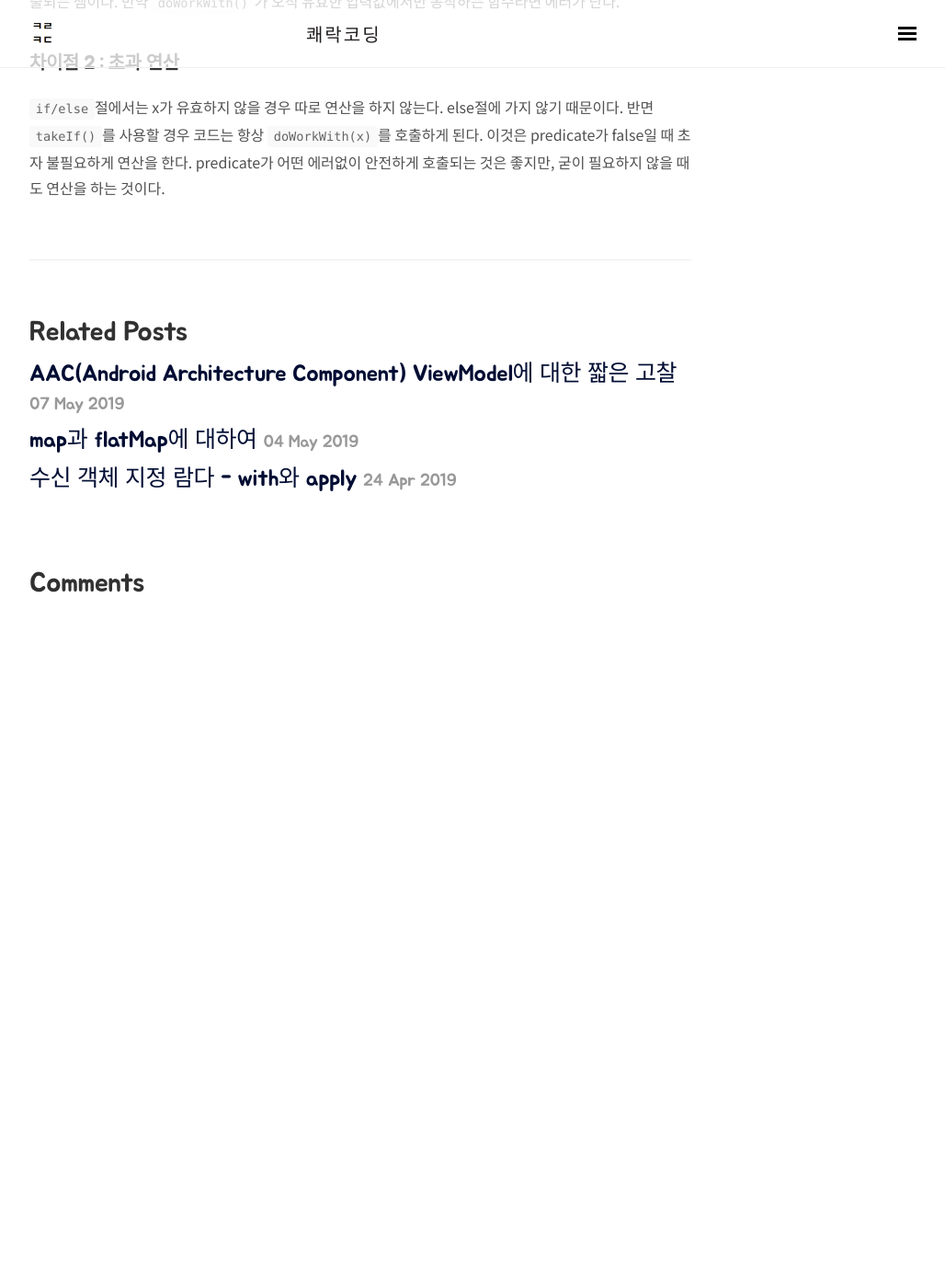
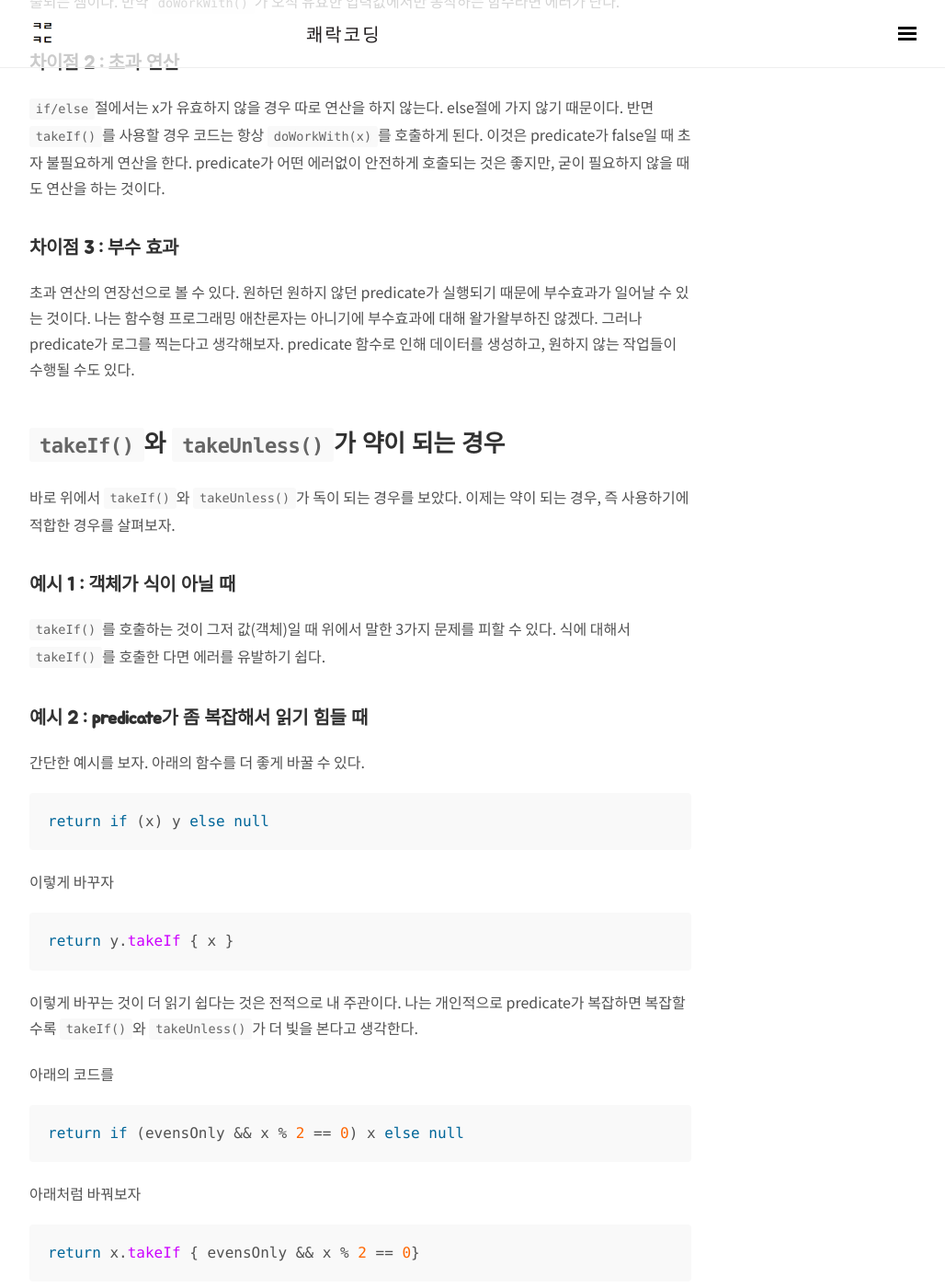
Before and after one commit to wooooooak/wooooooak.github.io, a Jekyll site: the page built from _posts/kotlin/2019-05-20-WhenToUseTakeIfAndTakeUnless.md, in a window 1280 px wide and 1400 px high, scrolled down 2098 px. Shown: the whole window at 92% size, without its empty margins (248-1276 px from the left). Built offline with Jekyll 4.4.1, drawn with Linux system fonts in a browser that asks for light colours; nearby versions of some CDN libraries; some web fonts are replaced; comment, search, counter and statistics services are not loaded; before the commit the page ends 2761 px from its top, so only the background shows below that; some of the changed text lies outside the part shown.

Commit message:
takeIf 완료

````diff
--- a/_posts/kotlin/2019-05-20-WhenToUseTakeIfAndTakeUnless.md
+++ b/_posts/kotlin/2019-05-20-WhenToUseTakeIfAndTakeUnless.md
@@ -75,3 +75,66 @@ return doWorkWith(x).takeIf { x.isValid() }
 #### 차이점 2 : 초과 연산
 
 `if/else`절에서는 x가 유효하지 않을 경우 따로 연산을 하지 않는다. else절에 가지 않기 때문이다. 반면 `takeIf()`를 사용할 경우 코드는 항상 `doWorkWith(x)`를 호출하게 된다. 이것은 predicate가 false일 때 초자 불필요하게 연산을 한다. predicate가 어떤 에러없이 안전하게 호출되는 것은 좋지만, 굳이 필요하지 않을 때도 연산을 하는 것이다.
+
+#### 차이점 3 : 부수 효과
+
+초과 연산의 연장선으로 볼 수 있다. 원하던 원하지 않던 predicate가 실행되기 때문에 부수효과가 일어날 수 있는 것이다. 나는 함수형 프로그래밍 애찬론자는 아니기에 부수효과에 대해 왈가왈부하진 않겠다.
+그러나 predicate가 로그를 찍는다고 생각해보자. predicate 함수로 인해 데이터를 생성하고, 원하지 않는 작업들이 수행될 수도 있다.
+
+## `takeIf()`와 `takeUnless()`가 약이 되는 경우
+
+바로 위에서 `takeIf()`와 `takeUnless()`가 독이 되는 경우를 보았다. 이제는 약이 되는 경우, 즉 사용하기에 적합한 경우를 살펴보자.
+
+#### 예시 1 : 객체가 식이 아닐 때
+
+`takeIf()`를 호출하는 것이 그저 값(객체)일 때 위에서 말한 3가지 문제를 피할 수 있다. 식에 대해서 `takeIf()`를 호출한 다면 에러를 유발하기 쉽다.
+
+#### 예시 2 : predicate가 좀 복잡해서 읽기 힘들 때
+
+간단한 예시를 보자. 아래의 함수를 더 좋게 바꿀 수 있다.
+
+```kotlin
+return if (x) y else null
+```
+
+이렇게 바꾸자
+
+```kotlin
+return y.takeIf { x }
+```
+
+이렇게 바꾸는 것이 더 읽기 쉽다는 것은 전적으로 내 주관이다. 나는 개인적으로 predicate가 복잡하면 복잡할수록 `takeIf()`와 `takeUnless()`가 더 빛을 본다고 생각한다.
+
+아래의 코드를
+
+```kotlin
+return if (evensOnly && x % 2 == 0) x else null
+```
+
+아래처럼 바꿔보자
+
+```kotlin
+return x.takeIf { evensOnly && x % 2 == 0}
+```
+
+다시 말하지만 개인 취향이고 내 생각이다. 나는 `takeIf()`가 더 읽기 쉽다고 생각한다.
+
+#### 예시 3 : 어떤 함수가 특정 객체의 조건부로 호출될 때
+
+`if`문에서 많은 일을 한다고 가정해보자.
+
+```kotlin
+return if (someString.isNotBlank()) {
+    someMoreWork(someString)
+} else {
+    null
+}
+```
+
+위의 코드는 아래처럼 바뀔 수 있다.
+
+```kotlin
+return someString.takeIf { it.isNotBlank() }?.let { someMoreWork(it) }
+```
+
+다시 말하지만, `takeIf`가 더 읽기 쉽다는 것은 주관적인 생각이다.
````
